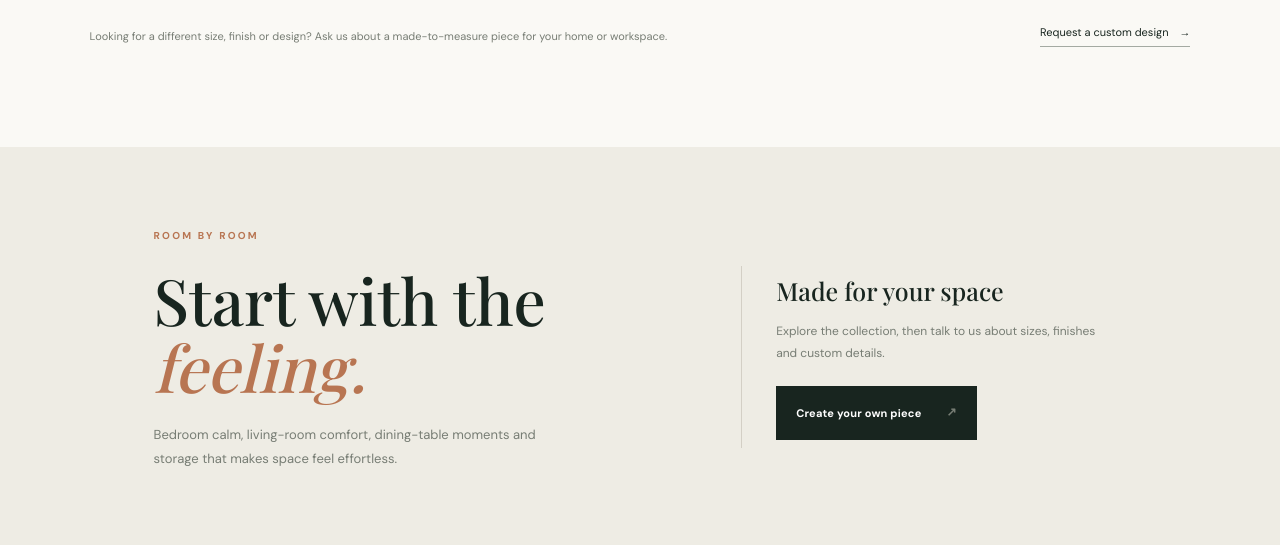
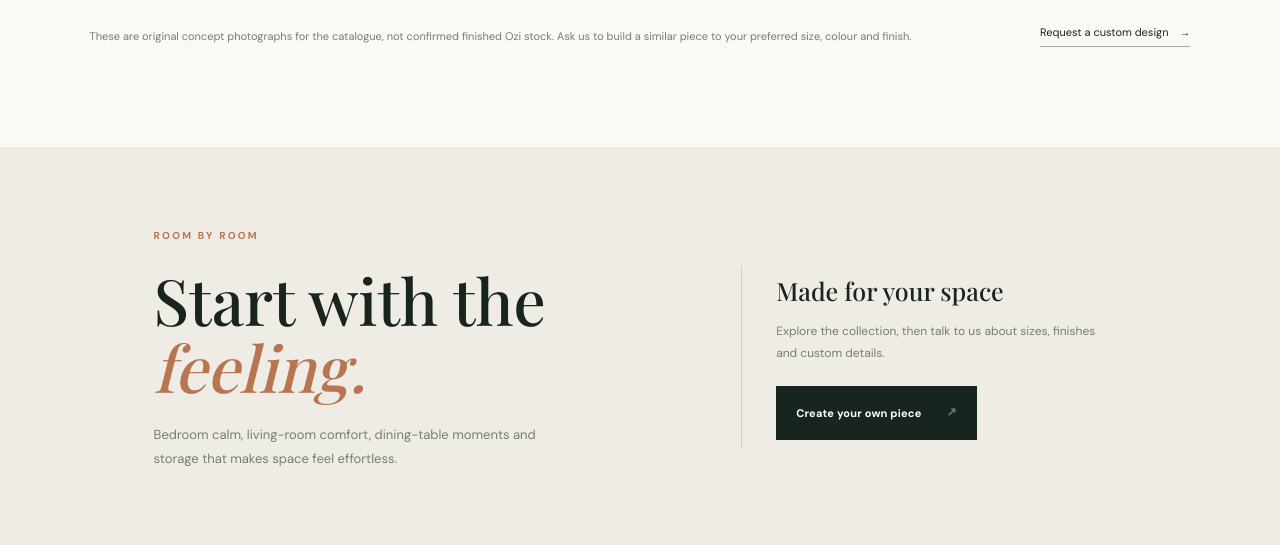
Before and after one commit to OrezimeOkelezo/Ozi-Furniture, a plain HTML site: page index.html in a window 1280 px wide. Shown: the part 2233-2778 px from the top of the page. Drawn offline with nearby package versions, Linux system fonts and the light colour scheme.

Commit message:
Replace repeated catalogue photos with unique Ozi product concepts

```diff
--- a/index.html
+++ b/index.html
@@ -18,7 +18,7 @@
 <section class="intro" id="about"><p class="eyebrow">A HOME, MORE YOU</p><div><h2>Good spaces aren't just seen.<br><em>They're felt.</em></h2><p>From upholstered beds and modern plywood wardrobes to kitchen cabinets, shelves, couches, dining sets and TV consoles, we create furniture and décor that make your space feel complete.</p></div></section>
 <section class="collection section-wrap" id="collection"><div class="section-heading"><div><p class="eyebrow">THE OZI EDIT · FURNITURE & INTERIORS</p><h2>Pieces for living<span class="period">.</span></h2></div><a class="text-link" href="#custom">Need something custom? <span>→</span></a></div>
 <div class="filters" id="filters"><button class="filter active" data-category="All">All pieces</button><button class="filter" data-category="Bedroom">Bedroom</button><button class="filter" data-category="Living">Living</button><button class="filter" data-category="Storage">Wardrobes & storage</button><button class="filter" data-category="Dining">Dining</button><button class="filter" data-category="Kitchen">Kitchen</button><button class="filter" data-category="Office">Office</button><button class="filter" data-category="Decor">Décor</button></div>
-<div class="product-grid" id="productGrid"></div><div class="catalog-bottom"><p class="catalog-note">Looking for a different size, finish or design? Ask us about a made-to-measure piece for your home or workspace.</p><a class="text-link" href="#custom">Request a custom design <span>→</span></a></div></section>
+<div class="product-grid" id="productGrid"></div><div class="catalog-bottom"><p class="catalog-note">These are original concept photographs for the catalogue, not confirmed finished Ozi stock. Ask us to build a similar piece to your preferred size, colour and finish.</p><a class="text-link" href="#custom">Request a custom design <span>→</span></a></div></section>
 <section class="category-story"><div><p class="eyebrow">ROOM BY ROOM</p><h2>Start with the<br><em>feeling.</em></h2><p>Bedroom calm, living-room comfort, dining-table moments and storage that makes space feel effortless.</p></div><div class="story-stat"><strong>Made for your space</strong><span>Explore the collection, then talk to us about sizes, finishes and custom details.</span><a class="button button-dark" href="#custom">Create your own piece <span>↗</span></a></div></section><section class="feature"><div class="feature-image"><img src="https://images.unsplash.com/photo-1616486338812-3dadae4b4ace?auto=format&fit=crop&w=1200&q=85" alt="Carefully styled contemporary home interior"></div><div class="feature-copy"><p class="eyebrow">MADE AROUND YOUR SPACE</p><h2>Your idea.<br><em>Our craft.</em></h2><p>Have an unusual corner, a specific measurement or a picture you've saved for years? Let's shape a piece around your needs, your room and your style.</p><a class="button button-dark" href="#custom">Start a custom request <span>↗</span></a></div></section>
 <section class="process section-wrap" id="process"><p class="eyebrow">SIMPLE FROM THE START</p><h2>From idea to <em>home.</em></h2><div class="steps"><article><span>01</span><h3>Explore</h3><p>Browse the collection and save the pieces that catch your eye.</p></article><article><span>02</span><h3>Tell us</h3><p>Share your space, measurements, preferred finish and ideas.</p></article><article><span>03</span><h3>Make it yours</h3><p>We'll discuss the details and prepare a quote for your project.</p></article></div></section>
 <section class="custom-section" id="custom"><div><p class="eyebrow">LET'S CREATE SOMETHING</p><h2>Have a space<br>in mind?</h2><p>Tell us what you're looking for. A custom wardrobe, a fresh kitchen, a cosy sofa or something completely your own.</p></div><form id="quoteForm" class="quote-form"><label>Your name<input name="name" required placeholder="How should we address you?"></label><label>Email or phone<input name="contact" required placeholder="How can we reach you?"></label><label>What would you like?<select name="project" required><option value="">Choose a project</option><option>Bed / bedroom furniture</option><option>Wardrobe / storage</option><option>Kitchen cabinets</option><option>Sofa / living room</option><option>Dining furniture</option><option>Other custom project</option></select></label><label>Tell us a little more<textarea name="details" rows="3" placeholder="Dimensions, finish, inspiration or anything helpful..."></textarea></label><button class="button button-light" type="submit">Prepare my request <span>↗</span></button><p class="form-note" id="formNote">Your request will open in WhatsApp so you can send it directly to our team.</p></form></section>
```
